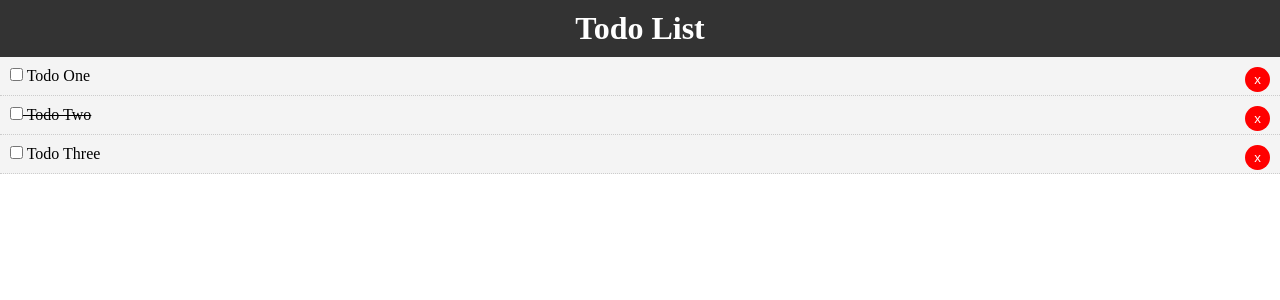
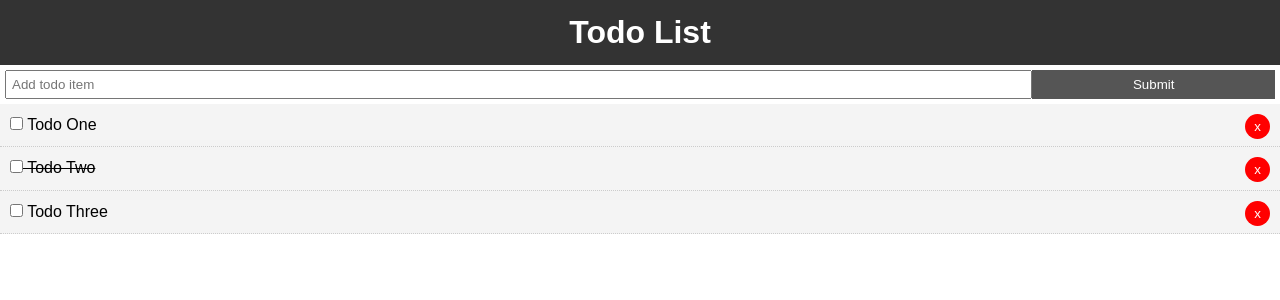
Before and after one commit to mannycov/vue_todos, a Vue app: page / in a window 1280 px wide. Shown: the top 300 px of the page. Built offline with nearby package versions, Linux system fonts and the light colour scheme.

Commit message:
Add AddTodo component

```diff
--- a/src/App.vue
+++ b/src/App.vue
@@ -1,6 +1,7 @@
 <template>
   <div id="app">
     <Header />
+    <AddTodo />
     <Todos v-bind:todos="todos" v-on:delete-todo="deleteTodo" />
   </div>
 </template>
@@ -8,12 +9,14 @@
 <script>
 import Header from './components/layout/Header';
 import Todos from './components/Todos';
+import AddTodo from './components/AddTodo';
 
 export default {
   name: 'App',
   components: {
     Header,
-    Todos
+    Todos,
+    AddTodo
   },
   data() {
     return {
@@ -50,4 +53,22 @@ export default {
     margin: 0;
     padding: 0;
   }
+
+  body {
+    font-family: Arial, Helvetica, sans-serif;
+    line-height: 1.4;
+  }
+
+  .btn {
+    display: inline-block;
+    border: none;
+    background: #555;
+    color: #fff;
+    padding: 7px 20px;
+    cursor: pointer;
+  }
+
+  .btn:hover {
+    background: #666;
+  }
 </style>
--- /dev/null
+++ b/src/components/AddTodo.vue
@@ -0,0 +1,36 @@
+<template>
+  <div>
+    <form>
+      <input type="text" v-model="title" name="title" placeholder="Add todo item">
+      <input type="submit" value="Submit" class="btn">
+    </form>
+  </div>
+</template>
+
+<script>
+export default {
+  name: "AddTodo",
+  data () {
+    return {
+      title: ''
+    }
+  }
+}
+</script>
+
+<style scoped>
+  form {
+    display: flex;
+    padding: 5px;
+  }
+
+  input[type="text"] {
+    flex: 10;
+    padding: 5px;
+  }
+
+  input[type="submit"] {
+    flex: 2;
+  }
+
+</style>
```
